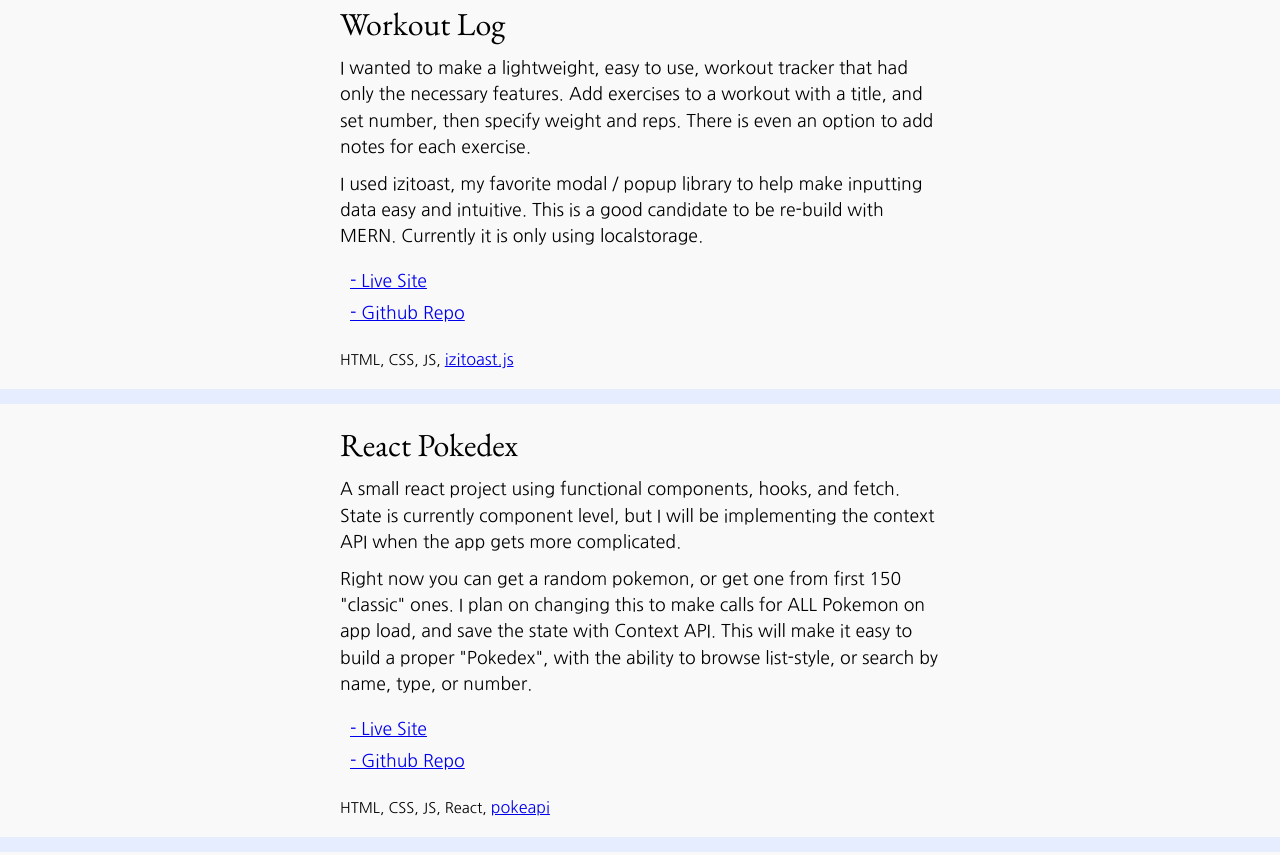
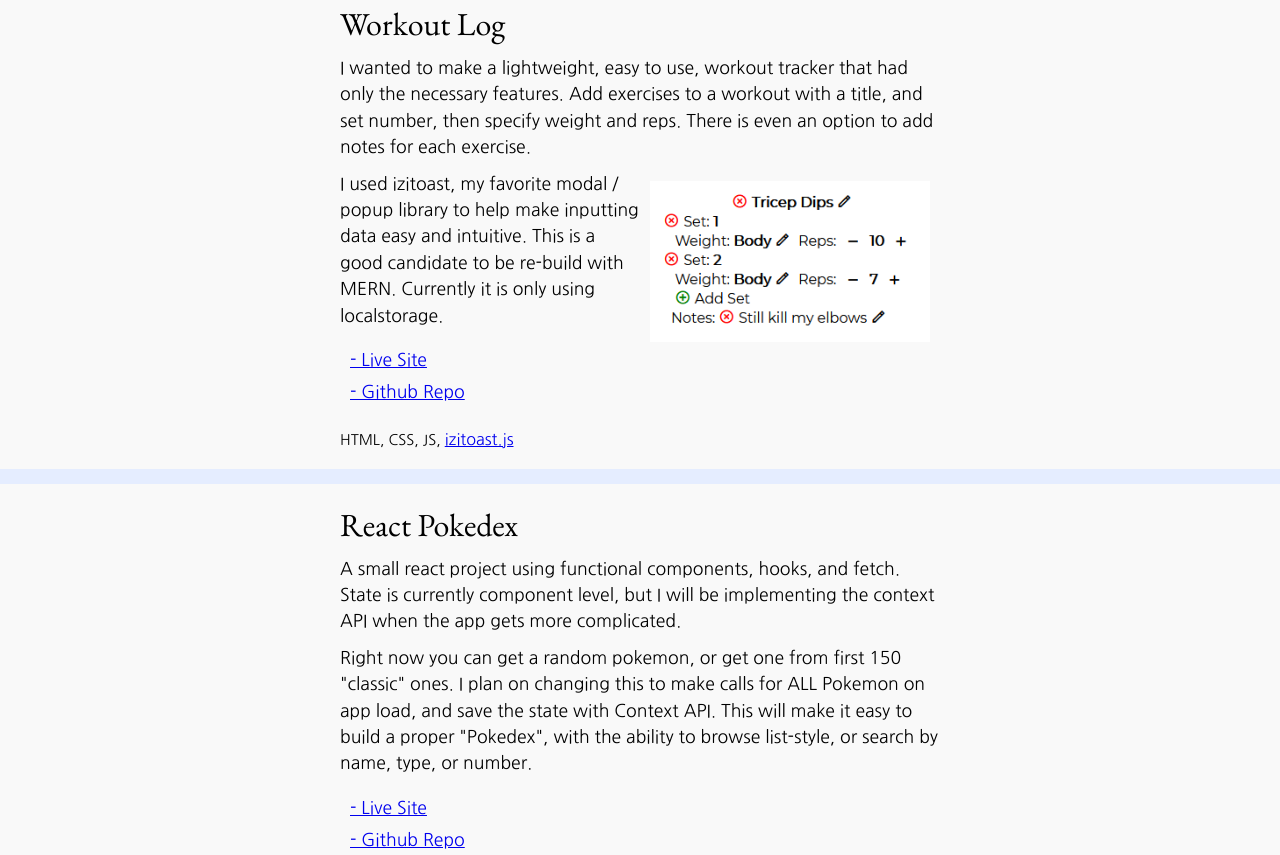
Before and after one commit to PaulB-H/devbypaul_redesign, a plain HTML site: page index.html in a window 1280 px wide. Shown: the part 2065-2920 px from the top of the page. Drawn offline with nearby package versions, Linux system fonts and the light colour scheme.

Commit message:
Added image to workoutlog

```diff
--- a/index.html
+++ b/index.html
@@ -160,13 +160,19 @@
       >
         <div class="wrap600">
           <h2 class="project-header">Workout Log</h2>
-
+          <div>
             <p class="project-desc">
               I wanted to make a lightweight, easy to use, workout tracker that
               had only the necessary features. Add exercises to a workout with a
               title, and set number, then specify weight and reps. There is even
               an option to add notes for each exercise.
             </p>
+            <img
+              src="./images/workoutlog_thumbnail.PNG"
+              alt="#"
+              class="fr-project-img"
+            />
+          </div>
           <p class="project-desc">
             I used izitoast, my favorite modal / popup library to help make
             inputting data easy and intuitive. This is a good candidate to be
```
Lines whose indentation alone changed are shown as unchanged.
